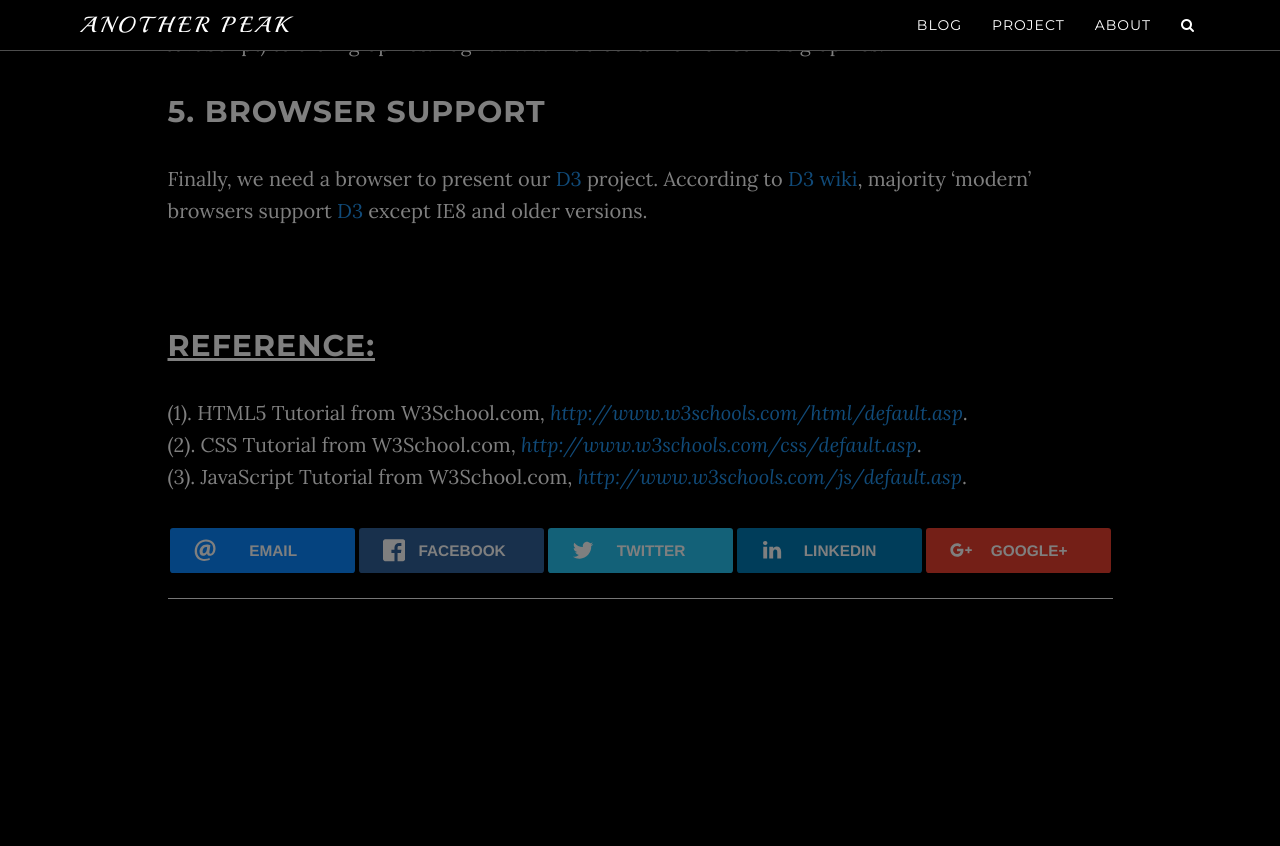
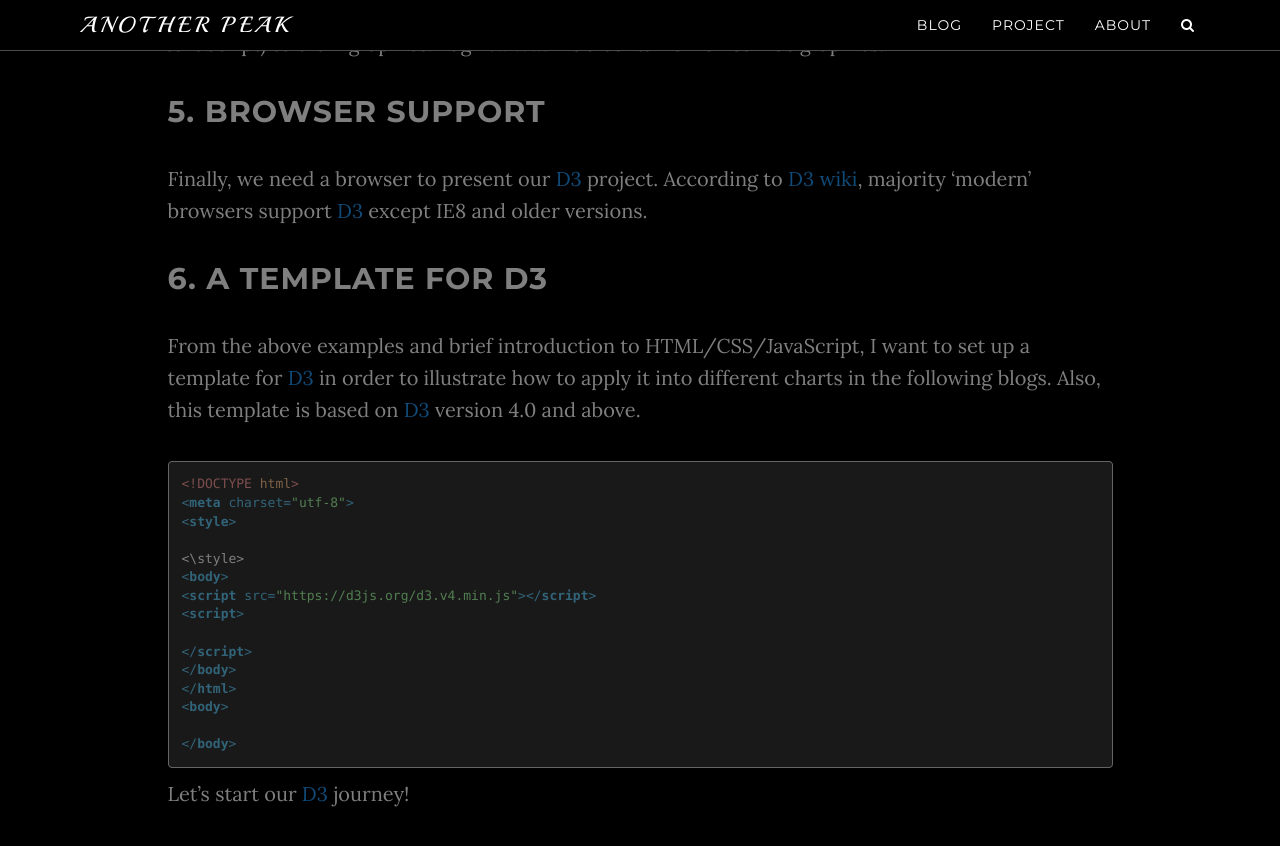
Before and after one commit to abrahamdu/abrahamdu.github.io, a Jekyll site: the page built from blog/_posts/2016-09-18-d3_examples_building_blocks.md, in a window 1280 px wide and 900 px high, scrolled down 8179 px. Shown: the top 846 px of the window. Built offline with Jekyll 4.4.1, drawn with Linux system fonts in a browser that asks for light colours; nearby versions of some CDN libraries; comment, search, counter and statistics services are not loaded; some of the changed text lies outside the part shown.

Commit message:
Add template

````diff
--- a/blog/_posts/2016-09-18-d3_examples_building_blocks.md
+++ b/blog/_posts/2016-09-18-d3_examples_building_blocks.md
@@ -317,6 +317,31 @@ __5. Browser Support__
 
 Finally, we need a browser to present our [D3] [1] project. According to [D3] [1] [wiki](https://github.com/d3/d3/wiki), majority 'modern' browsers support [D3] [1] except IE8 and older versions.
 
+__6. A Template for D3__
+----------------------
+
+From the above examples and brief introduction to HTML/CSS/JavaScript, I want to set up a template for [D3] [1] in order to illustrate how to apply it into different charts in the following blogs. Also, this template is based on [D3] [1] version 4.0 and above.
+
+```javascript
+<!DOCTYPE html>
+<meta charset="utf-8">
+<style>
+
+<\style>
+<body>
+<script src="https://d3js.org/d3.v4.min.js"></script>
+<script>
+
+</script>
+</body>
+</html>
+<body>
+
+</body>
+```
+
+Let's start our [D3] [1] journey!
+
 <br />
 
 <u>Reference:</u>
````
Also changed, not shown: other parts of blog/_posts/2016-09-18-d3_examples_building_blocks.md (+1 -1 lines).
